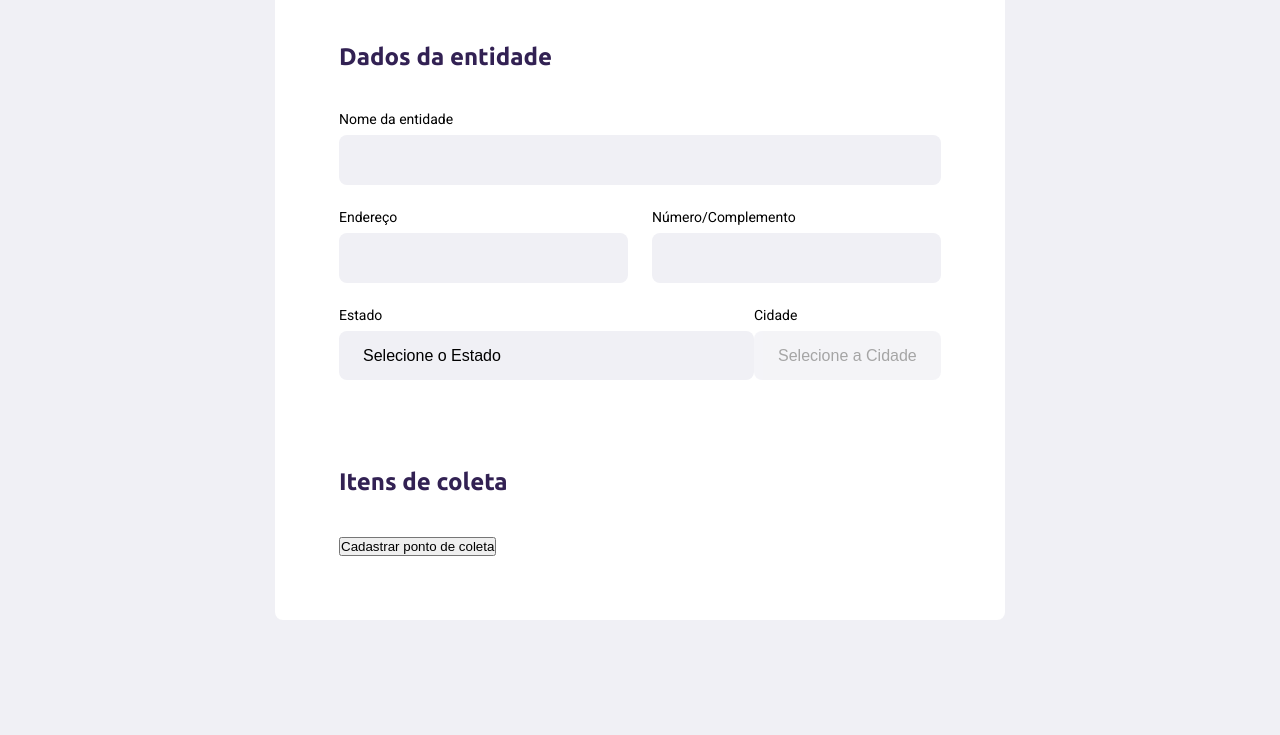
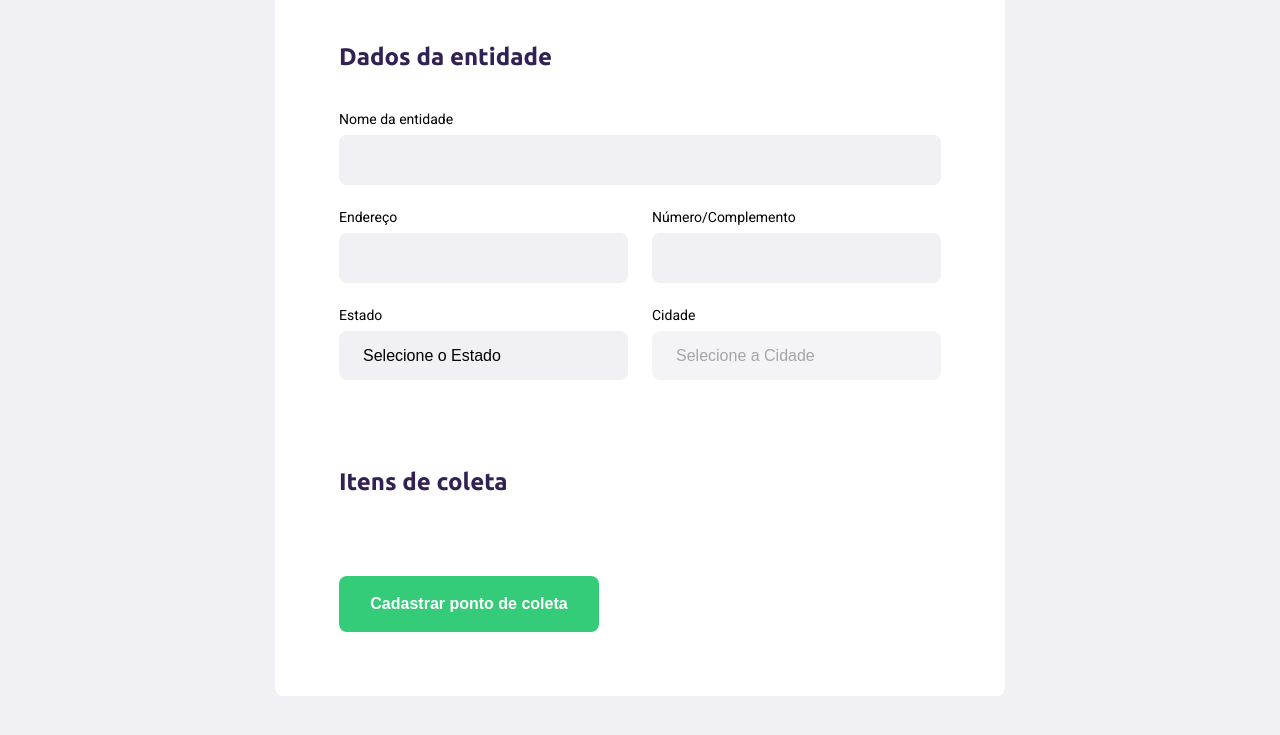
Before and after one commit to DevDalee/NLW01, a plain HTML site: page create-point.html in a window 1280 px wide. Shown: the part 299-1034 px from the top of the page. Before the commit the page ends 999 px from the top, so only its background shows below. Drawn offline with Linux system fonts and the light colour scheme.

Commit message:
:coffee: registration tab complete

```diff
--- a/create-point.html
+++ b/create-point.html
@@ -54,7 +54,6 @@
                                 <option value="">Selecione o Estado</option>
                             </select>
                         </div>
-                        <div class="field-group">
                             <div class="field">
                                 <label for="city">Cidade</label>
                                 <select name="city" disabled>
@@ -62,7 +61,6 @@
                                 </select>
                             </div>
                         </div>
-                    </div>
             </fieldset>
 
             <fieldset>
--- a/styles/create-point.css
+++ b/styles/create-point.css
@@ -92,3 +92,25 @@ form label{
 form .field-group .field + .field{
     margin-left: 24px;
 }
+
+form button{
+    width: 260px;
+    height: 56px;
+
+    background-color: var(--primary-color);
+    border-radius: 8px;
+
+    color: white;
+    font-weight: bold;
+    font-size: 16px;
+
+    border: 0;
+
+    margin-top: 40px;
+
+    transition: background-color 400ms;
+}
+
+form button:hover{
+    background-color: #2fb86e;
+}
```
